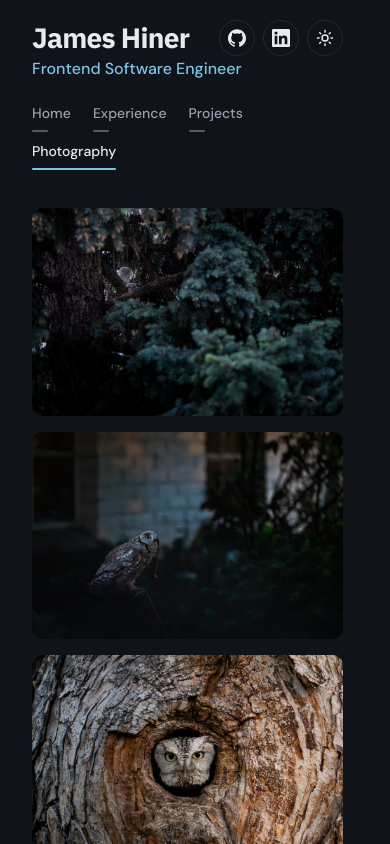
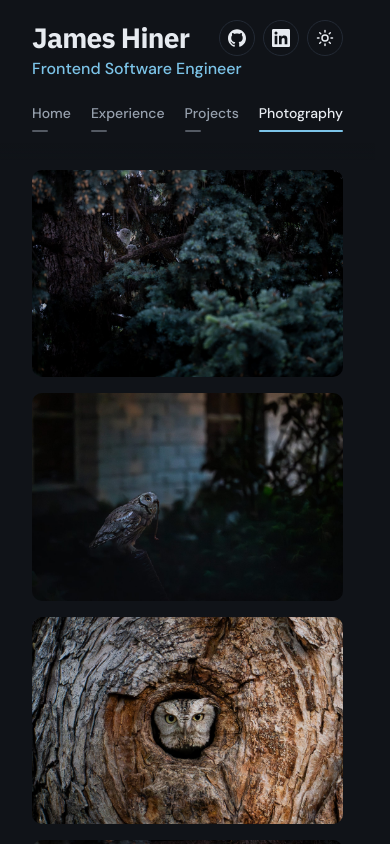
Before and after one commit to jameshiner/dev, a Next.js app: page /photography in a window 390 px wide. Shown: the top 844 px of the page. Built offline with nearby package versions, Linux system fonts and the light colour scheme.

Commit message:
Pin the phone tabs on one row and hide the desktop sidebar scrollbar

```diff
--- a/src/app/globals.css
+++ b/src/app/globals.css
@@ -14,6 +14,9 @@
 
   --font-display: var(--font-display-face), system-ui, sans-serif;
   --font-text: var(--font-text-face), system-ui, sans-serif;
+
+  /* Page side padding; the phone tab bar bleeds out by the same amount. */
+  --page-gutter: 32px;
 
   --radius: 14px;
   --transition: 0.2s ease;
--- a/src/app/layout.module.css
+++ b/src/app/layout.module.css
@@ -2,7 +2,14 @@
   display: grid;
   max-width: 1180px;
   margin: 0 auto;
-  padding: 0 32px;
+  padding: 0 var(--page-gutter);
+}
+
+@media (width < 860px), (height < 500px) {
+  /* Room above the header. */
+  .shell {
+    padding-top: 24px;
+  }
 }
 
 /* Two columns at 860px+ wide and 500px+ tall; stacked otherwise (incl. landscape phones). */
--- a/src/components/NavLinks.module.css
+++ b/src/components/NavLinks.module.css
@@ -39,15 +39,49 @@
   background: var(--accent);
 }
 
-/* Stacked layout: a row of tabs, line under the current one. */
+/* Stacked layout: one row of tabs, line under the current one, pinned to the top of the
+   screen while the rest of the header scrolls away. */
 @media (width < 860px), (height < 500px) {
+  .bar {
+    position: sticky;
+    top: 0;
+    z-index: 10;
+    /* Full-bleed background over the page's side padding, so content scrolling under it
+       doesn't show at the edges. Margin + padding = the 20px gap above the tabs. */
+    margin: 2px calc(-1 * var(--page-gutter)) 0;
+    padding: 18px var(--page-gutter) 8px;
+    background: var(--bg);
+  }
+
+  /* Content fades out as it scrolls under the bar instead of meeting a hard edge. Eased stops
+     (solid at first, then tapering) look even; a straight fade reads as a shadow. */
+  .bar::after {
+    --fade: var(--bg);
+
+    content: '';
+    position: absolute;
+    top: 100%;
+    right: 0;
+    left: 0;
+    height: 20px;
+    background: linear-gradient(
+      var(--fade) 0%,
+      var(--fade) 15%,
+      color-mix(in srgb, var(--fade) 75%, transparent) 35%,
+      color-mix(in srgb, var(--fade) 40%, transparent) 60%,
+      color-mix(in srgb, var(--fade) 12%, transparent) 85%,
+      transparent 100%
+    );
+    pointer-events: none;
+  }
+
   .nav {
     flex-direction: row;
-    flex-wrap: wrap;
-    gap: 8px 22px;
-    margin-top: 20px;
-    /* Smaller than desktop so all four tabs fit on one row. */
-    font-size: 14px;
+    justify-content: space-between;
+    gap: 12px;
+    margin-top: 0;
+    /* Shrinks slightly on narrow phones so all four tabs always fit on one row. */
+    font-size: clamp(12.5px, 3.8vw, 14px);
   }
 
   .navLink {
--- a/src/components/NavLinks.tsx
+++ b/src/components/NavLinks.tsx
@@ -1,15 +1,58 @@
 'use client';
 
 import Link from 'next/link';
-import { usePathname } from 'next/navigation';
+import { usePathname, useRouter } from 'next/navigation';
+import { useLayoutEffect, useRef } from 'react';
 import { navItems } from '@/data/site';
 import styles from './NavLinks.module.css';
 
+// Matches the header's 0.35s slide in Sidebar.module.css, plus a little margin.
+const SLIDE_MS = 400;
+
 export function NavLinks() {
   const pathname = usePathname();
+  const router = useRouter();
+  const barRef = useRef<HTMLElement>(null);
+  // The page a pinned-bar tab click is heading to; null otherwise.
+  const keepPinnedFor = useRef<string | null>(null);
+
+  // Phones: if the tab bar is pinned, skip Next's scroll to the top (which would bring the
+  // header back) and keep the bar pinned instead. onNavigate only runs for in-app navigation,
+  // so modifier-clicks (new tab) are left alone; other navigations use Link's default.
+  function onNavigate(event: { preventDefault: () => void }, href: string) {
+    keepPinnedFor.current = null;
+    const bar = barRef.current;
+    const pinned =
+      !!bar &&
+      getComputedStyle(bar).position === 'sticky' &&
+      bar.getBoundingClientRect().top <= 0 &&
+      window.scrollY > 0;
+    if (!pinned || href === pathname) return;
+    event.preventDefault();
+    keepPinnedFor.current = href;
+    router.push(href, { scroll: false });
+  }
+
+  // After that navigation, before the browser paints: scroll to where the header has just
+  // scrolled off (bar pinned, content right under it, as if scrolled there by hand). Again once
+  // the header's slide above has finished, since Safari doesn't adjust scroll for layout
+  // changes above the viewport. Any other navigation (e.g. Back) is left alone.
+  useLayoutEffect(() => {
+    if (keepPinnedFor.current !== pathname) return;
+    keepPinnedFor.current = null;
+    const bar = barRef.current;
+    // The root layout's content column, which holds <main> and the footer.
+    const content = document.querySelector('main')?.parentElement;
+    if (!bar || !content) return;
+    const pin = () =>
+      window.scrollTo(0, content.getBoundingClientRect().top + window.scrollY - bar.offsetHeight);
+    pin();
+    const timer = setTimeout(pin, SLIDE_MS);
+    return () => clearTimeout(timer);
+  }, [pathname]);
 
   return (
-    <nav aria-label="Main">
+    <nav aria-label="Main" className={styles.bar} ref={barRef}>
       <ul className={styles.nav}>
         {navItems.map(({ href, label }) => {
           const current = pathname === href || (href !== '/' && pathname.startsWith(`${href}/`));
@@ -19,6 +62,7 @@ export function NavLinks() {
                 href={href}
                 className={styles.navLink}
                 aria-current={current ? 'page' : undefined}
+                onNavigate={(event) => onNavigate(event, href)}
               >
                 {label}
               </Link>
--- a/src/components/Sidebar.module.css
+++ b/src/components/Sidebar.module.css
@@ -4,13 +4,19 @@
   padding: 72px 0 48px;
 }
 
-/* Desktop: stays put while content scrolls; scrolls itself only in very short windows. */
+/* Desktop: stays put while content scrolls; scrolls itself only in very short windows, with
+   its scrollbar hidden so it doesn't sit beside the page's. */
 @media (width >= 860px) and (height >= 500px) {
   .sidebar {
     position: sticky;
     top: 0;
     height: 100dvh;
     overflow-y: auto;
+    scrollbar-width: none;
+  }
+
+  .sidebar::-webkit-scrollbar {
+    display: none;
   }
 }
 
@@ -76,16 +82,13 @@
 
 /* Stacked layout: same header on every page; off Home, the banner and bio slide away. */
 @media (width < 860px), (height < 500px) {
-  /* Compact pages tighten the top, animated with the slide. */
+  /* No box of its own: the header's parts join the page grid, so the nav can stay pinned while
+     the rest scrolls away (sticky only works inside its parent). */
   .sidebar {
-    padding: 28px 0 8px;
-    transition: padding-top 0.35s ease;
+    display: contents;
   }
 
-  .sidebar[data-compact] {
-    padding-top: 24px;
-  }
-
+  /* 0.35s: NavLinks.tsx waits for this slide (SLIDE_MS); keep them in step. */
   .collapse {
     transition:
       grid-template-rows 0.35s ease,
@@ -108,10 +111,11 @@
       visibility 0s 0.35s;
   }
 
+  /* 28px above on Home (24px page padding + 4px here); the 4px slides away with the banner.
+     The 24px below visually matches. */
   .banner {
     aspect-ratio: 3;
-    /* Visually matches the 28px above the banner. */
-    margin-bottom: 24px;
+    margin: 4px 0 24px;
   }
 
   .nameRow {
```
